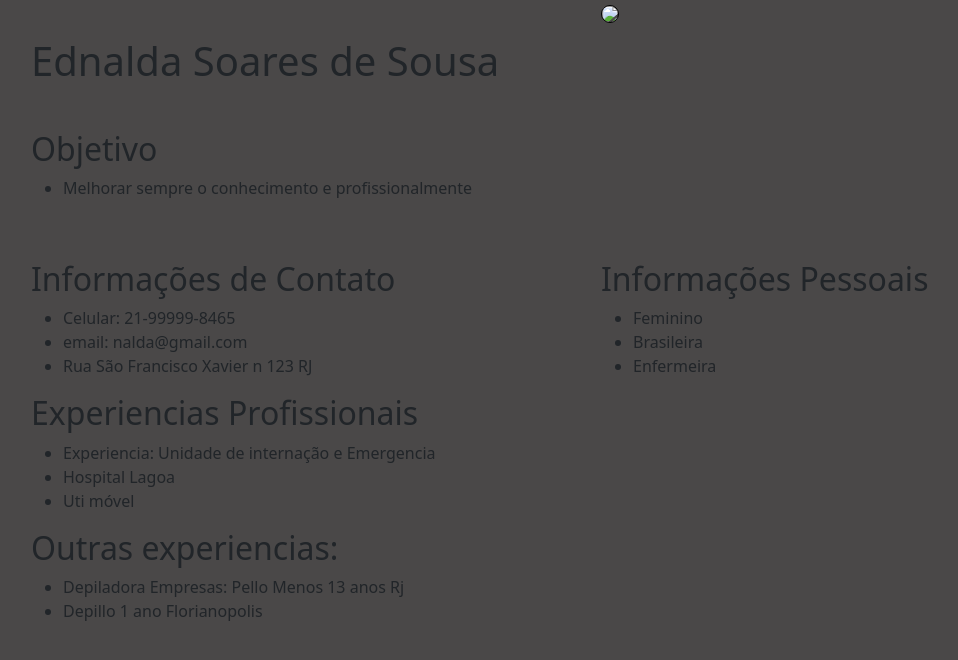
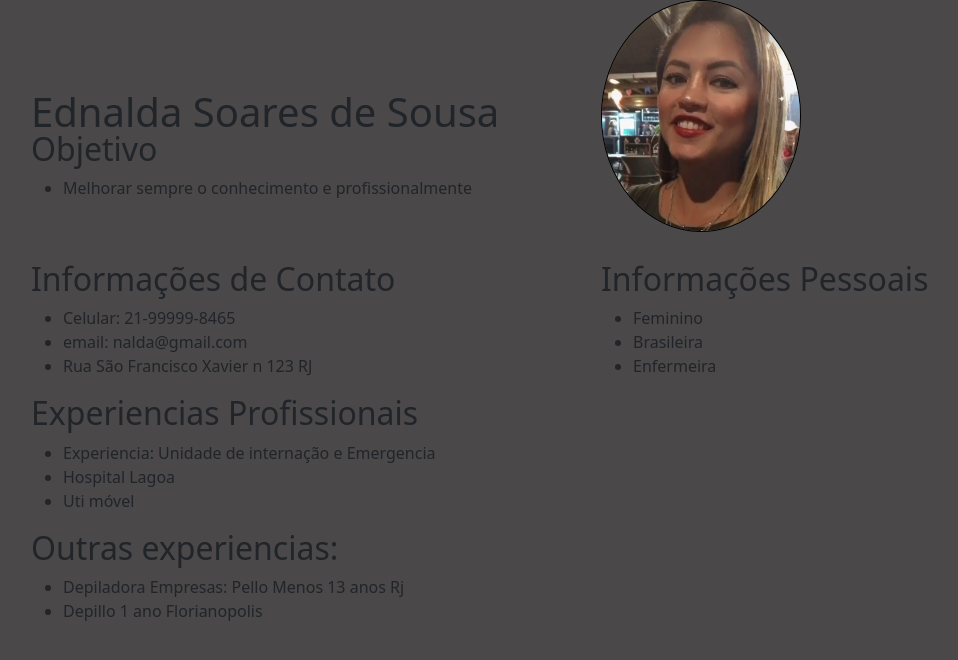
Before and after one commit to Ednalda14/curriculo, a plain HTML site: page index.html in a window 1280 px wide. Shown: the whole page, without its empty margins (51-1009 px from the left). Drawn offline with nearby package versions, Linux system fonts and the light colour scheme.

Commit message:
Update index.html

```diff
--- a/index.html
+++ b/index.html
@@ -18,7 +18,7 @@
             </div>
             <div class="col-6">
                 <section>
-                    <img class="foto-perfil" src="foto nalda.jpg">
+                    <img class="foto-perfil" src="foto_nalda.jpg">
                 </section>
             </div>
         </div>
```
